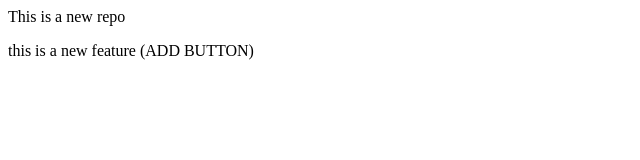
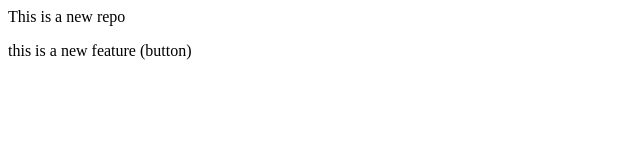
Before and after one commit to Komalkant-03/localrepo, a plain HTML site: page index.html in a window 1280 px wide. Shown: the full height of the page, 0-640 px from the left. Drawn offline with Linux system fonts and the light colour scheme.

Commit message:
add button

```diff
--- a/index.html
+++ b/index.html
@@ -1,2 +1,2 @@
 <p> This is a new repo</p>
-<P> this is a new feature (ADD BUTTON) </P>
+<P> this is a new feature (button)</P>
```
